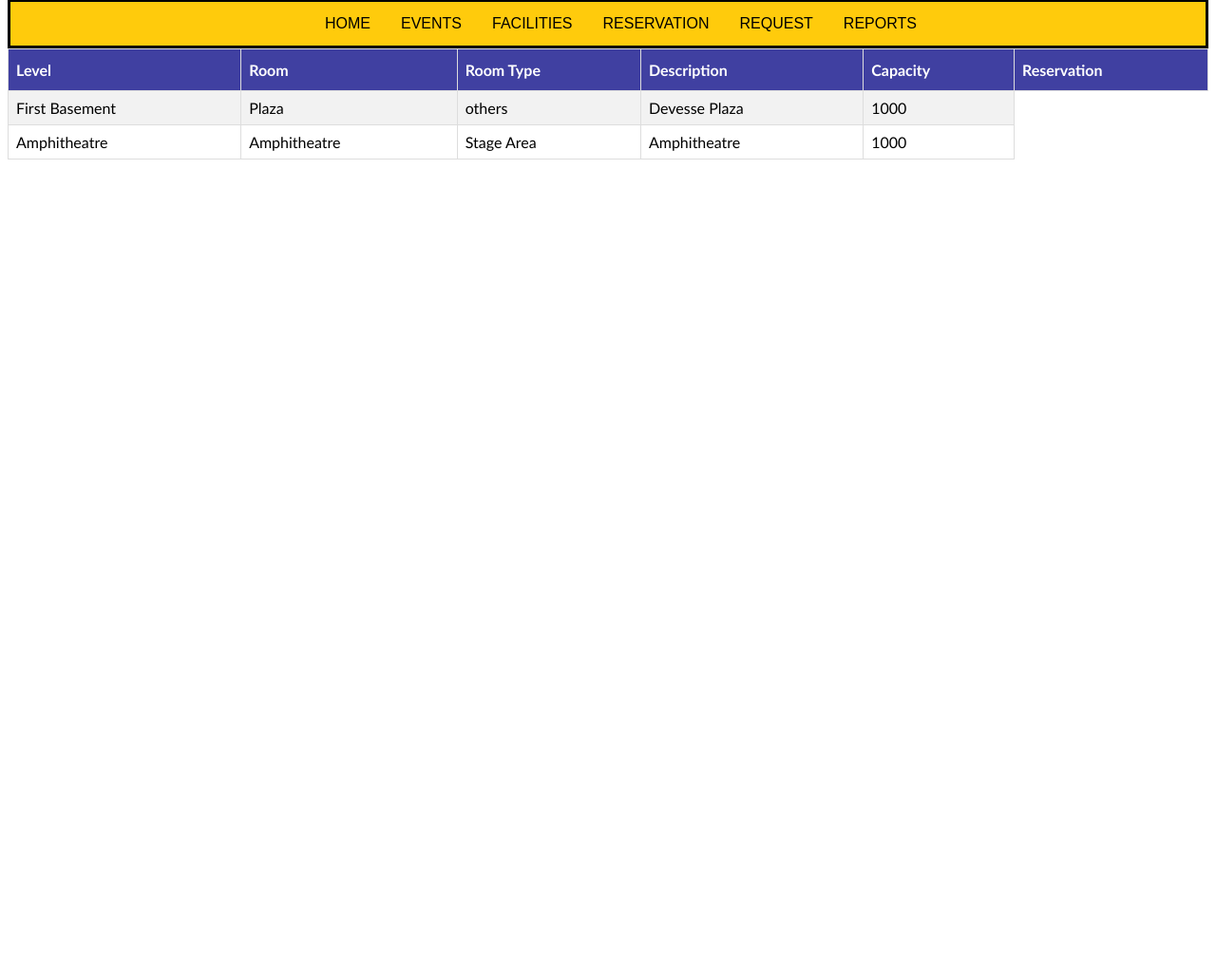
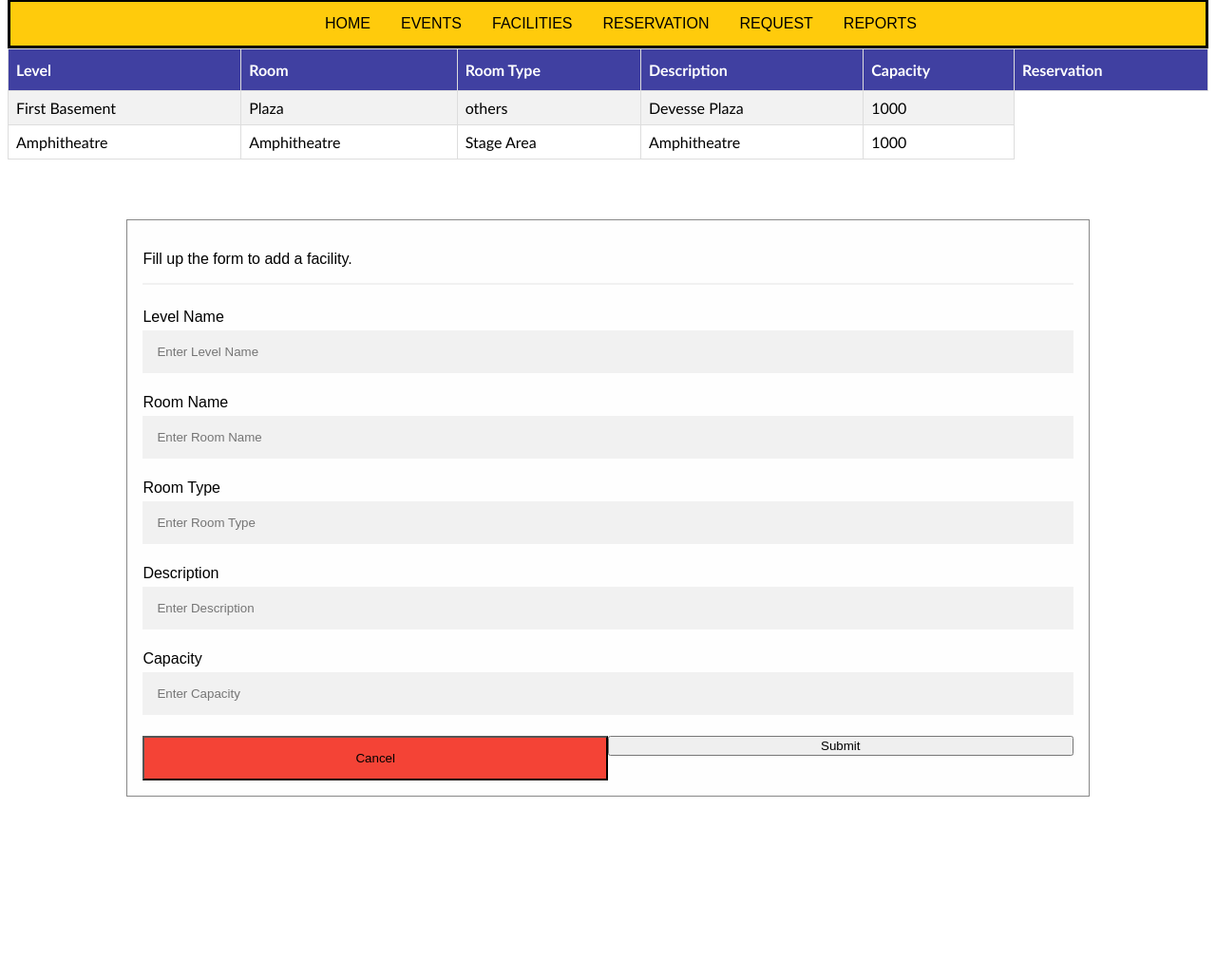
Before and after one commit to JeronJavierto/ReservationSystem, a PHP site: the page made by ReservationSystemV2/php/list_facilities_admin.php in a window 1280 px wide. Shown: the part 103-1132 px from the top of the page at 95% size. Before the commit the page ends 271 px from the top, so only its background shows below. Run offline with PHP 8.4, Linux system fonts and the light colour scheme; a user stored in the database is signed in; data comes from the database, SQL or seed files in the repository; data that the repository does not hold is empty.

Commit message:
Update list_facilities_admin.php
added the INSERT function of the facilites

```diff
--- a/ReservationSystemV2/php/list_facilities_admin.php
+++ b/ReservationSystemV2/php/list_facilities_admin.php
@@ -51,8 +51,53 @@
 		echo "0 result";
 	}
 
-	$conn-> close();
+
 ?>
 	</table>
+
+	<form class="modal-content" method="POST">
+    <div class="container">
+      <p>Fill up the form to add a facility.</p>
+      <hr>
+      <label for="frstn">Level Name</label>
+      <input type="text" placeholder="Enter Level Name" name="level" required>
+
+      <label for="lstn">Room Name</label>
+      <input type="text" placeholder="Enter Room Name" name="room">
+
+      <label for="email">Room Type</label>
+      <input type="text" placeholder="Enter Room Type" name="roomType" required>
+
+      <label for="org">Description</label>
+      <input type="text" placeholder="Enter Description" name="description" required="">
+
+      <label for="posi">Capacity</label>
+      <input type="text" placeholder="Enter Capacity" name="capacity" required="">
+
+      <div class="clearfix">
+        <button type="button" onclick="document.getElementById('id01').style.display='none'" class="cancelbtn">Cancel</button>
+        <button type="submit" class="signupbtn">Submit</button>
+      </div>
+    </div>
+
+<?php
+	$level = mysqli_real_escape_string($conn, $_REQUEST['level']);
+	$room = mysqli_real_escape_string($conn, $_REQUEST['room']);
+	$roomType = mysqli_real_escape_string($conn, $_REQUEST['roomType']);
+	$desc = mysqli_real_escape_string($conn, $_REQUEST['description']);
+	$cap = mysqli_real_escape_string($conn, $_REQUEST['capacity']);
+
+	$insertQuery = "INSERT INTO facility (level, room, roomType, description, capacity) VALUES ('$level', '$room', '$roomType', '$desc', '$cap')";
+
+	if ($conn->query($insertQuery) === TRUE) {
+		} else {
+		    echo "Error: " . $insertQuery . "<br>" . $conn->error;
+		}
+
+	$conn-> close();
+
+?>
+
+  </form>
 </body>
 </html>
```
